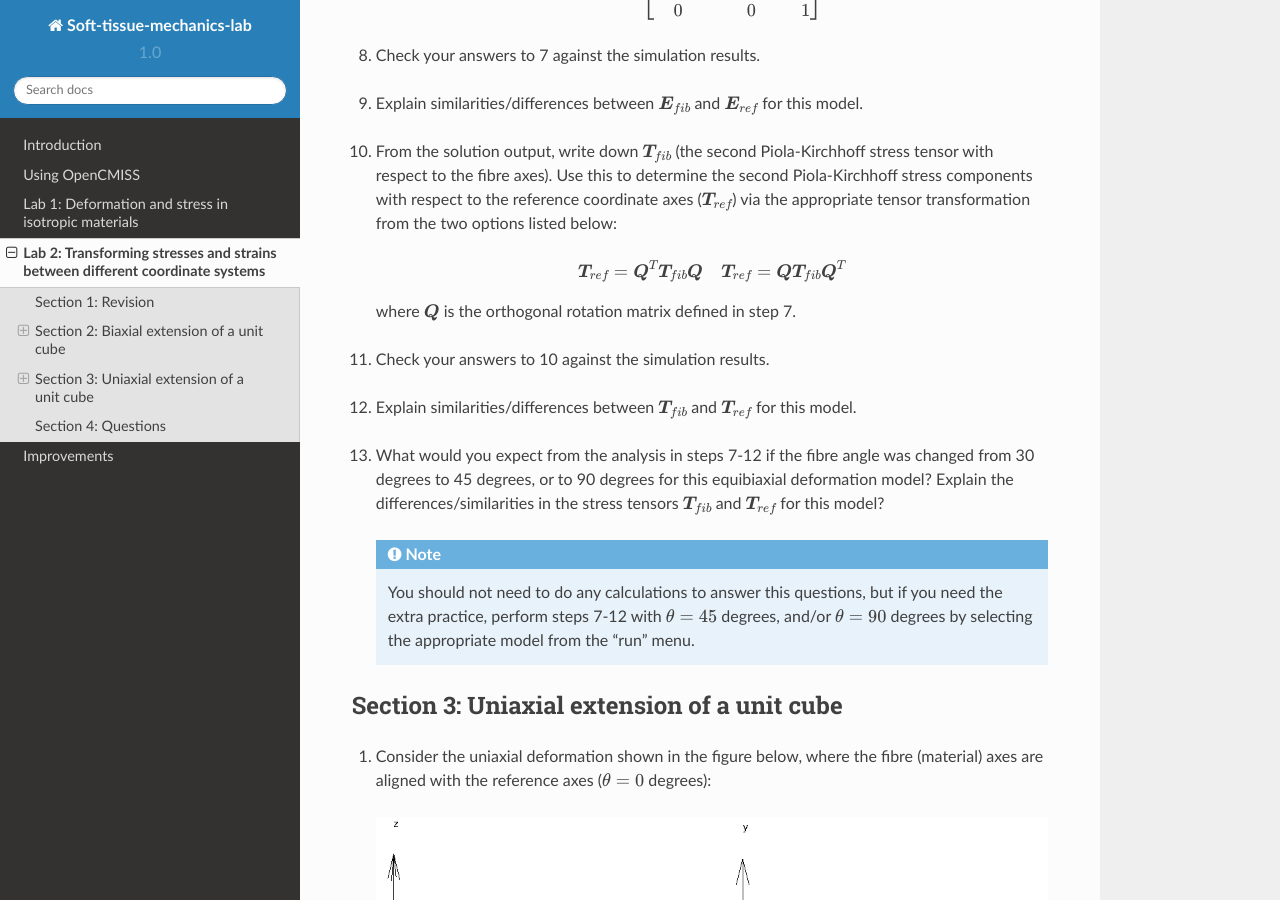
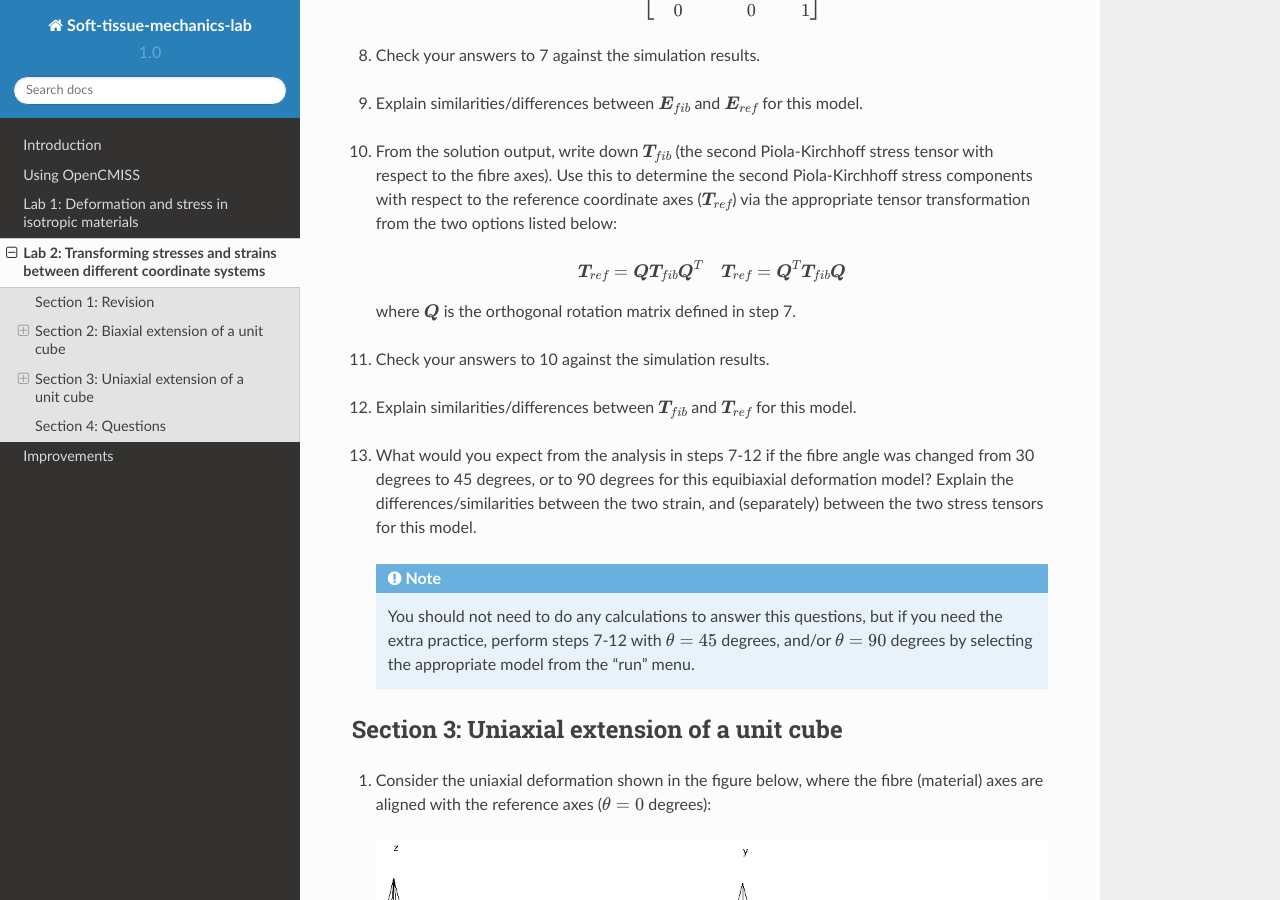
Before and after one commit to mpnash/soft-tissue-mechanics-labs, a Sphinx documentation site: the page built from docs/source/lab2.rst, in a window 1280 px wide and 900 px high, scrolled down 2343 px. Built offline with Sphinx 7.4.7 and the Read the Docs theme 2.0.0, drawn with Linux system fonts in a browser that asks for light colours; some of the changed text lies outside the part shown.

Commit message:
Update lab2.rst

```diff
--- a/docs/source/lab2.rst
+++ b/docs/source/lab2.rst
@@ -107,7 +107,7 @@ Isotropic deformation with respect to rotated fibre axes
 
   .. math::
 
-    \boldsymbol{T}_{ref} = \boldsymbol{Q}^{T} \boldsymbol{T}_{fib} \boldsymbol{Q} ~~~~ \boldsymbol{T}_{ref} =  \boldsymbol{Q} \boldsymbol{T}_{fib} \boldsymbol{Q}^{T}
+    \boldsymbol{T}_{ref} =  \boldsymbol{Q} \boldsymbol{T}_{fib} \boldsymbol{Q}^{T} ~~~~ \boldsymbol{T}_{ref} = \boldsymbol{Q}^{T} \boldsymbol{T}_{fib} \boldsymbol{Q}
 
   where :math:`\boldsymbol{Q}` is the orthogonal rotation matrix defined in step 7.
 
@@ -121,7 +121,7 @@ Isotropic deformation with respect to rotated fibre axes
 
 |vspace|
 
-13. What would you expect from the analysis in steps 7-12 if the fibre angle was changed from 30 degrees to 45 degrees, or to 90 degrees for this equibiaxial deformation model?  Explain the differences/similarities in the stress tensors :math:`\boldsymbol{T}_{fib}` and :math:`\boldsymbol{T}_{ref}` for this model?
+13. What would you expect from the analysis in steps 7-12 if the fibre angle was changed from 30 degrees to 45 degrees, or to 90 degrees for this equibiaxial deformation model?  Explain the differences/similarities between the two strain, and (separately) between the two stress tensors for this model.
 
   .. note::
 
@@ -251,7 +251,7 @@ c. How do changes in :math:`\boldsymbol{T}_{ref}` for different fibre angles (:m
 
 d. How do changes in :math:`\boldsymbol{T}_{fib}` for different fibre angles (:math:`\theta`) in the biaxial deformation compare with the changes seen in the uniaxial deformation.
 
-e. Will the invariants of :math:`\boldsymbol{C}` be different when calculated with respect to fibre or reference coordinates?
+e. Will the invariants of :math:`\boldsymbol{C}` be the same or different when calculated with respect to fibre or reference coordinates?
 
 |vspace|
 
```
Also changed, not shown: other parts of docs/source/lab2.rst (+1 -1 lines).
